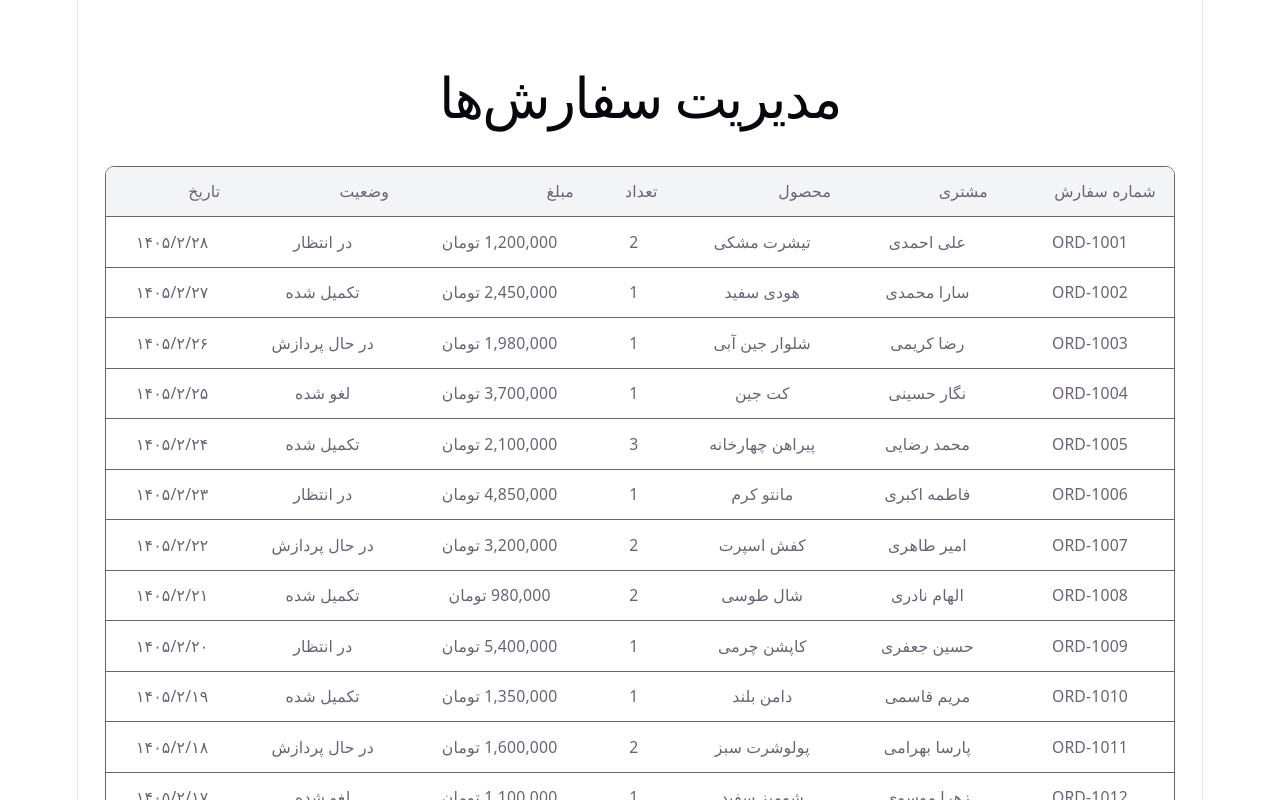
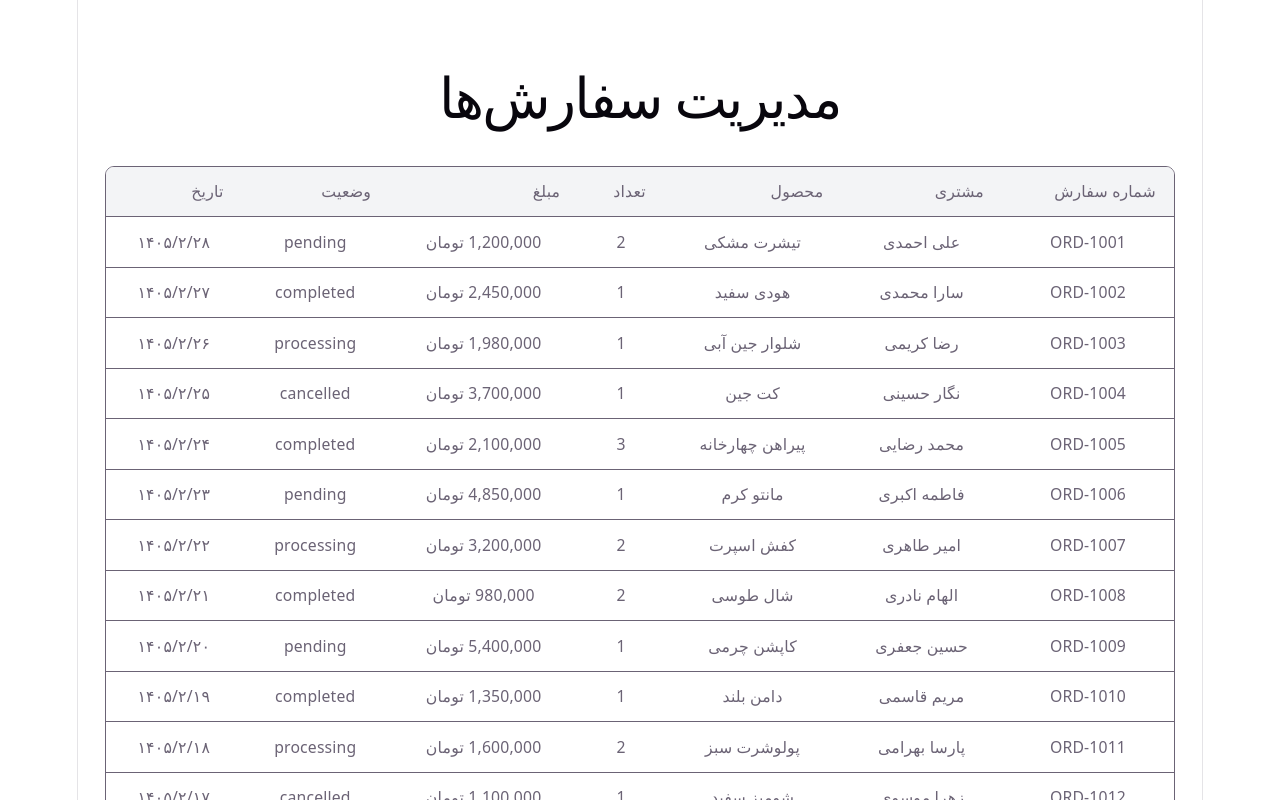
Before and after one commit to HamidAyazi/CRM-Table, a React (Vite) app: page / in a window 1280 px wide. Shown: the top 800 px of the page. Built offline with nearby package versions, Linux system fonts and the light colour scheme.

Commit message:
created initial table

```diff
--- a/src/components/OrderTable.tsx
+++ b/src/components/OrderTable.tsx
@@ -3,12 +3,6 @@ import type { Order } from "../types/orders";
 interface Props {
   orders: Order[];
 }
-const statusMap = {
-  pending: "در انتظار",
-  processing: "در حال پردازش",
-  completed: "تکمیل شده",
-  cancelled: "لغو شده",
-};
 
 export default function OrderTable({ orders }: Props) {
   return (
@@ -51,7 +45,7 @@ export default function OrderTable({ orders }: Props) {
               </td>
 
               <td className="px-4 py-3">
-                {statusMap[order.status]}
+                {order.status}
               </td>
 
               <td className="px-4 py-3">
```
